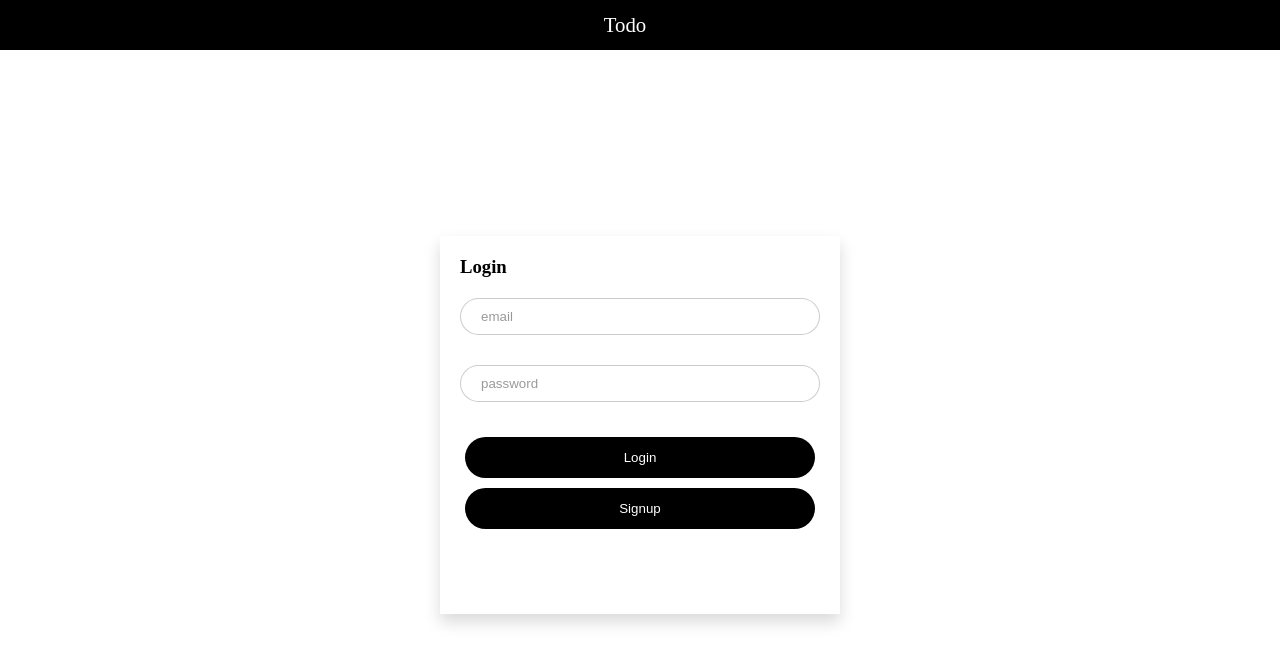
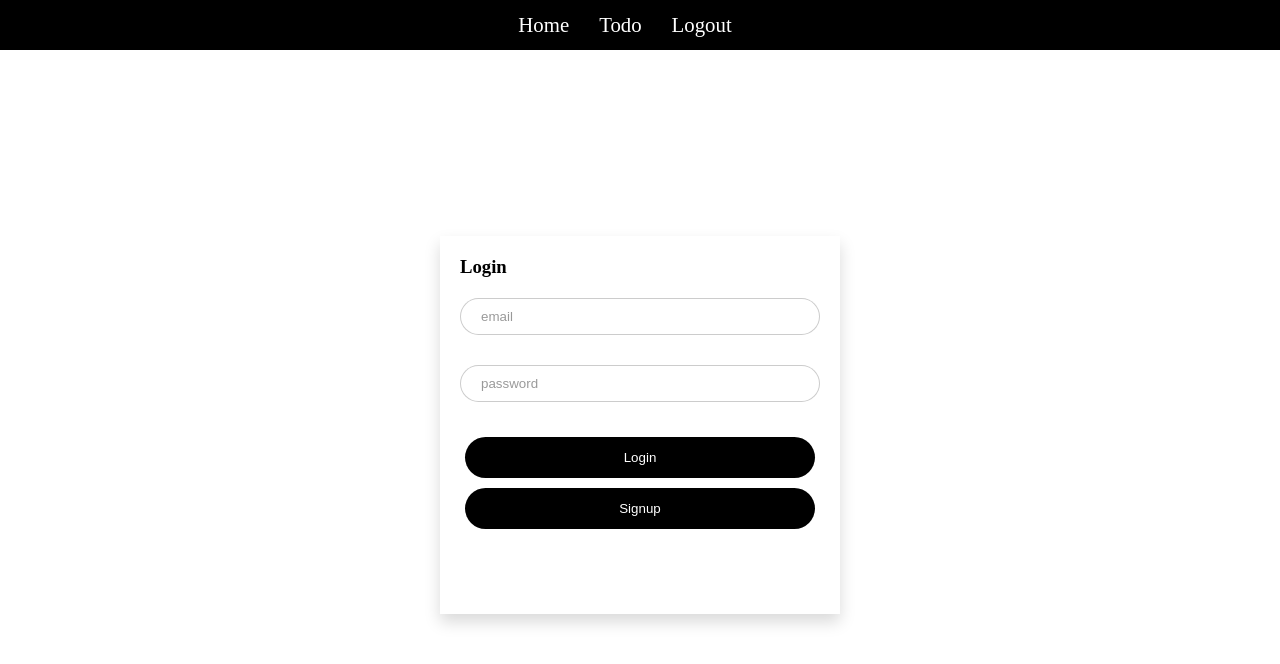
Before and after one commit to JaeIn1/wanted-pre-onboarding-challenge-fe-27, a React (Vite) app in the folder frontend/onboarding/: page / in a window 1280 px wide. Shown: the top 664 px of the page. Built offline with nearby package versions, Linux system fonts and the light colour scheme; no server answers; sample sign-in values are in the browser's storage.

Commit message:
feat : Home 버튼 추가 및 오류 수정 완료

```diff
--- a/frontend/onboarding/src/components/Navbar/Navbar.presenter.tsx
+++ b/frontend/onboarding/src/components/Navbar/Navbar.presenter.tsx
@@ -1,4 +1,4 @@
-import { useState } from "react";
+import { useEffect, useState } from "react";
 import * as S from "./Navbar.styles";
 import { useNavigate } from "react-router-dom";
 import useAuth from "../../hooks/useAuth";
@@ -7,6 +7,13 @@ const NavbarUIPage = () => {
   const [loginCheck, setLoginCheck] = useState<boolean>(false);
   const navigate = useNavigate();
   const { isAuthenticated } = useAuth();
+
+  console.log("loginCheck : " + loginCheck, isAuthenticated);
+  useEffect(() => {
+    if (isAuthenticated) {
+      setLoginCheck(true);
+    }
+  }, [isAuthenticated]);
 
   const onMoveTodo = () => {
     if (isAuthenticated) {
@@ -30,6 +37,7 @@ const NavbarUIPage = () => {
   return (
     <S.NavbarLayout>
       <S.NavbarUl>
+        <li onClick={() => navigate("/")}>Home</li>
         <li onClick={onMoveTodo}>Todo</li>
         {loginCheck && <li onClick={Logout}>Logout</li>}
       </S.NavbarUl>
```
